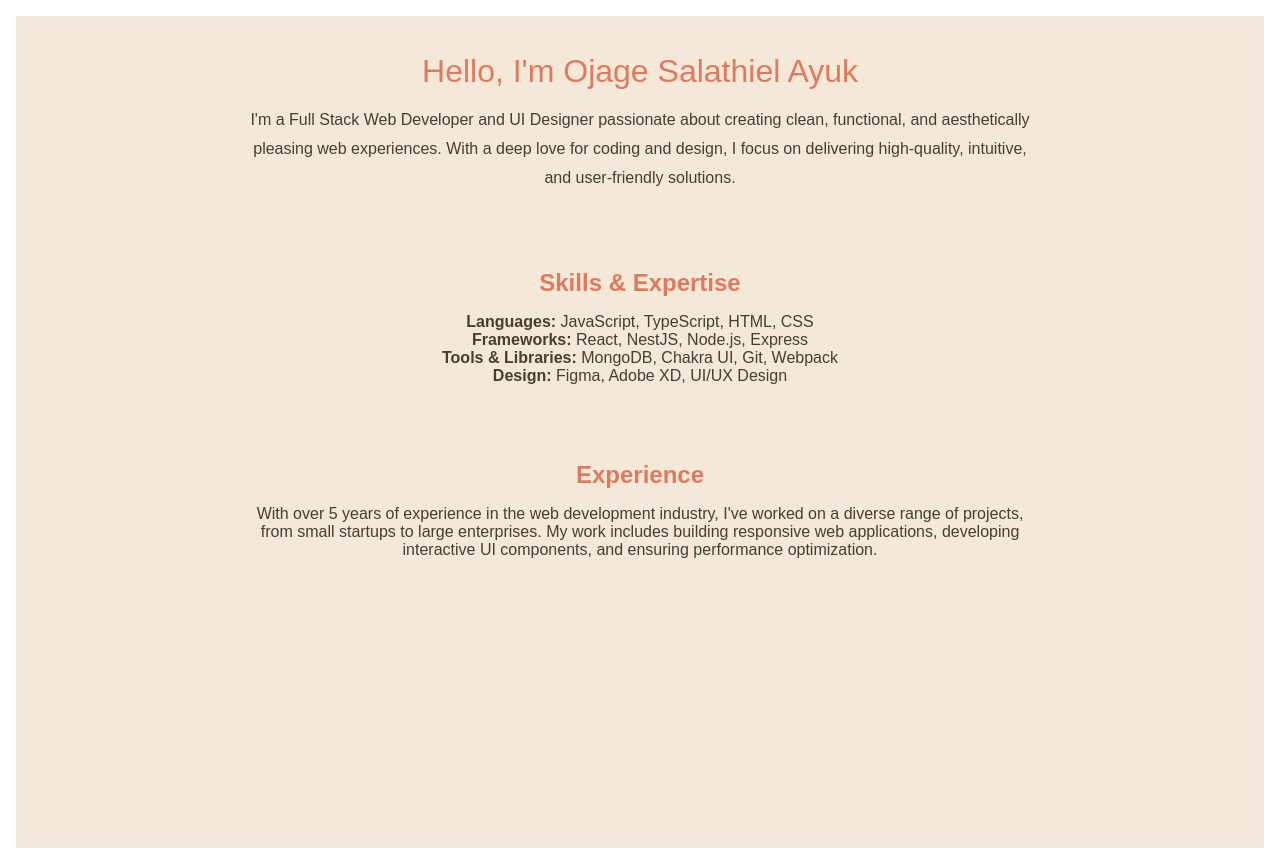
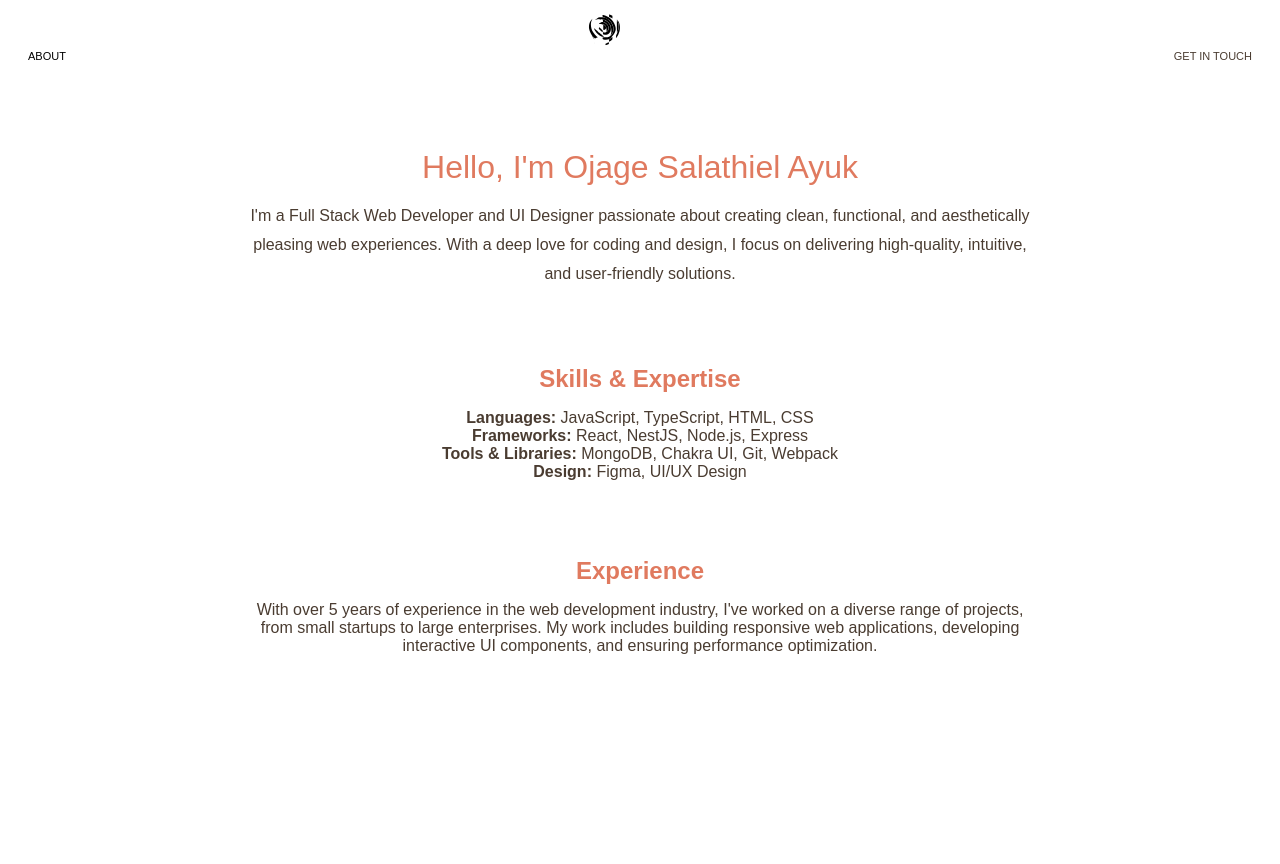
Before and after one commit to Ojage/ojage-portfolio, a React (Create React App) app: page /about in a window 1280 px wide. Built offline with nearby package versions, Linux system fonts and the light colour scheme; a web font is replaced by a local one.

Commit message:
"Updated About.tsx: changed background color, added Nav component, and made minor text changes"

```diff
--- a/src/components/sections/About.tsx
+++ b/src/components/sections/About.tsx
@@ -1,13 +1,15 @@
 import { Box, Heading, Text, VStack, Divider, useColorModeValue } from "@chakra-ui/react";
+import Nav from "../Navbar";
 
 const About = () => {
-  const bgColor = useColorModeValue("#f4e9d8", "#2c2c2c");
+  const bgColor = useColorModeValue("gainsboro", "#2c2c2c");
   const textColor = useColorModeValue("#4a3c31", "#f4e9d8");
   const accentColor = useColorModeValue("#e07a5f", "#ffb84d"); // A muted vintage orange for accents
 
   return (
-    <Box bg={bgColor} color={textColor} minHeight="100vh" py={16} px={8}>
-      <VStack spacing={12} align="center" maxWidth="800px" mx="auto">
+    <Box  color={textColor} minHeight="100vh" py={16} px={8}>
+      <Nav />
+      <VStack mt="4rem" spacing={12} align="center" maxWidth="800px" mx="auto">
 
         {/* Intro Section */}
         <Box textAlign="center">
@@ -45,7 +47,7 @@
             <strong>Languages:</strong> JavaScript, TypeScript, HTML, CSS <br />
             <strong>Frameworks:</strong> React, NestJS, Node.js, Express <br />
             <strong>Tools & Libraries:</strong> MongoDB, Chakra UI, Git, Webpack <br />
-            <strong>Design:</strong> Figma, Adobe XD, UI/UX Design
+            <strong>Design:</strong> Figma, UI/UX Design
           </Text>
         </Box>
 
```
